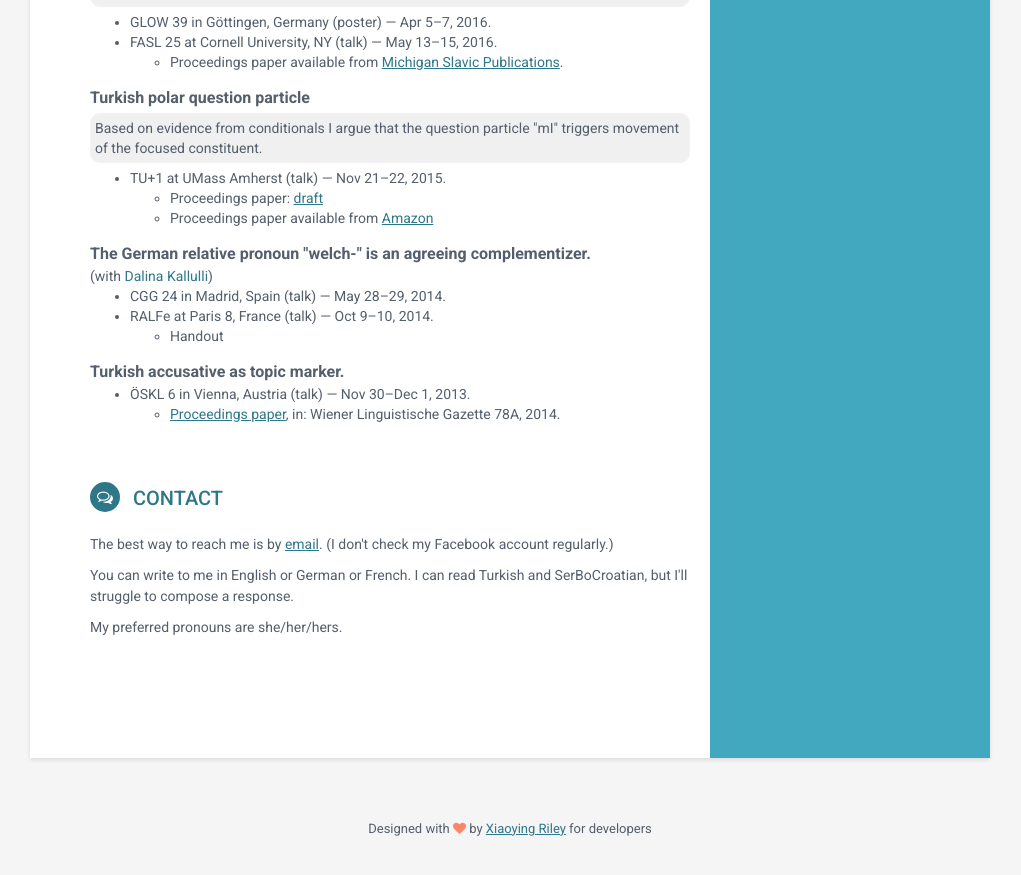
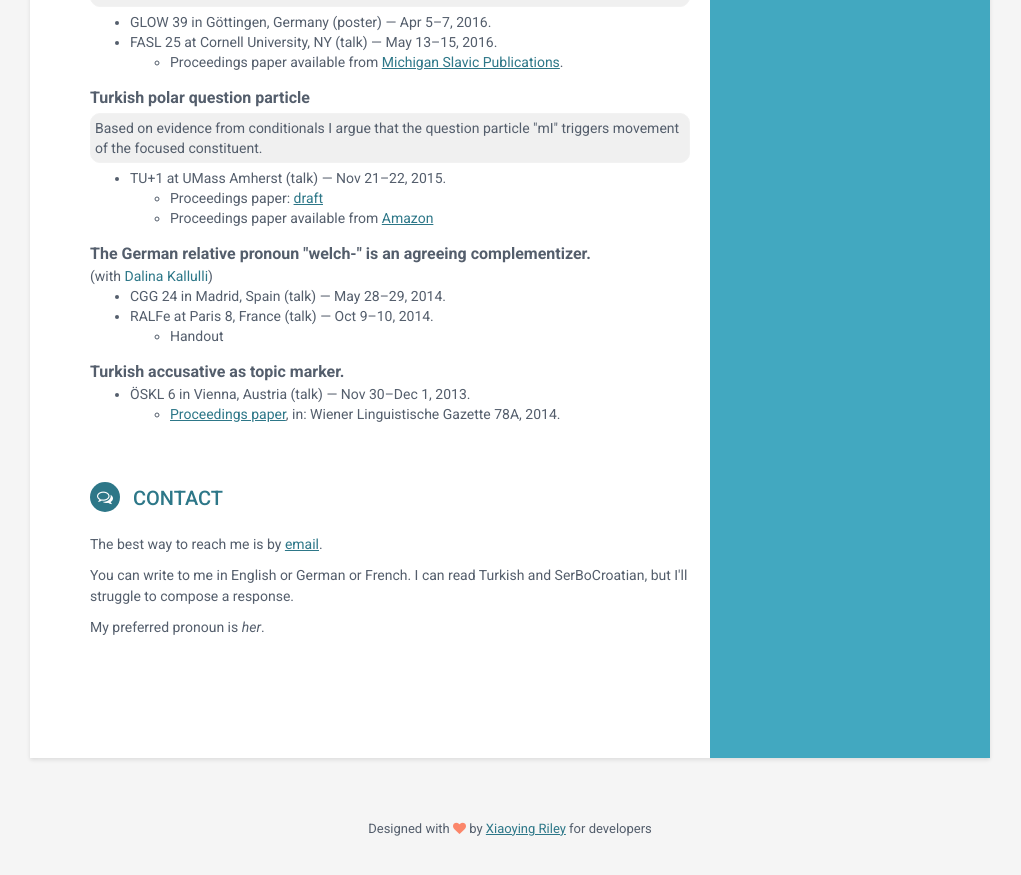
Before and after one commit to laszabine/laszabine.github.io, a Jekyll site: the page built from index.html, in a window 1280 px wide and 900 px high, scrolled down 1589 px. Shown: the top 875 px of the window, without its empty margins (130-1151 px from the left). Built offline with Jekyll 4.4.1, drawn with Linux system fonts in a browser that asks for light colours.

Commit message:
updated contact text

```diff
--- a/_includes/contact.html
+++ b/_includes/contact.html
@@ -5,11 +5,10 @@
   </h2>
   <div class="summary">
     <p>The best way to reach me is by <a href="mailto: {{site.email}}">email</a>.
-      (I don't check my Facebook account regularly.)
     </p>
     <p>You can write to me in English or German or French.
       I can read Turkish and SerBoCroatian, but I'll struggle to compose a response.
     </p>
-    <p>My preferred pronouns are she/her/hers.</p>
+    <p>My preferred pronoun is <i>her</i>. </p>
   </div>
 </section>
```
